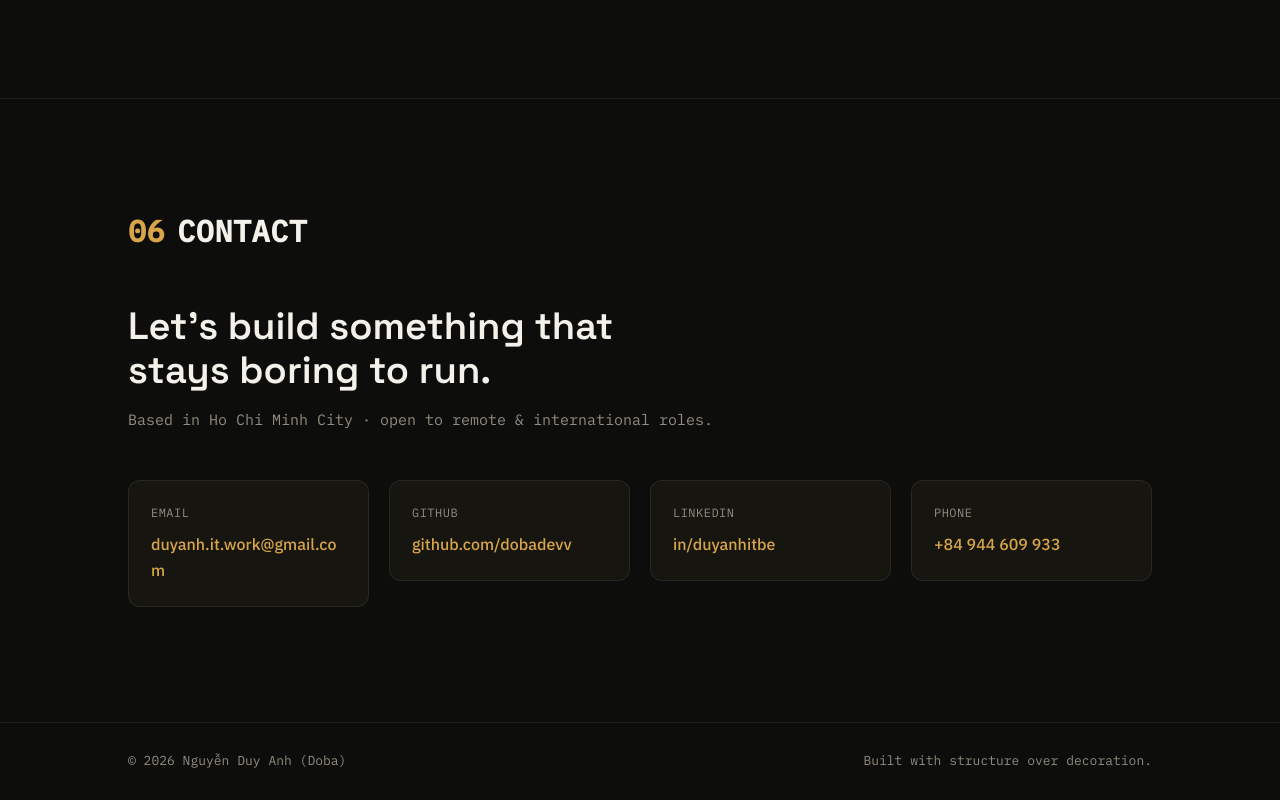
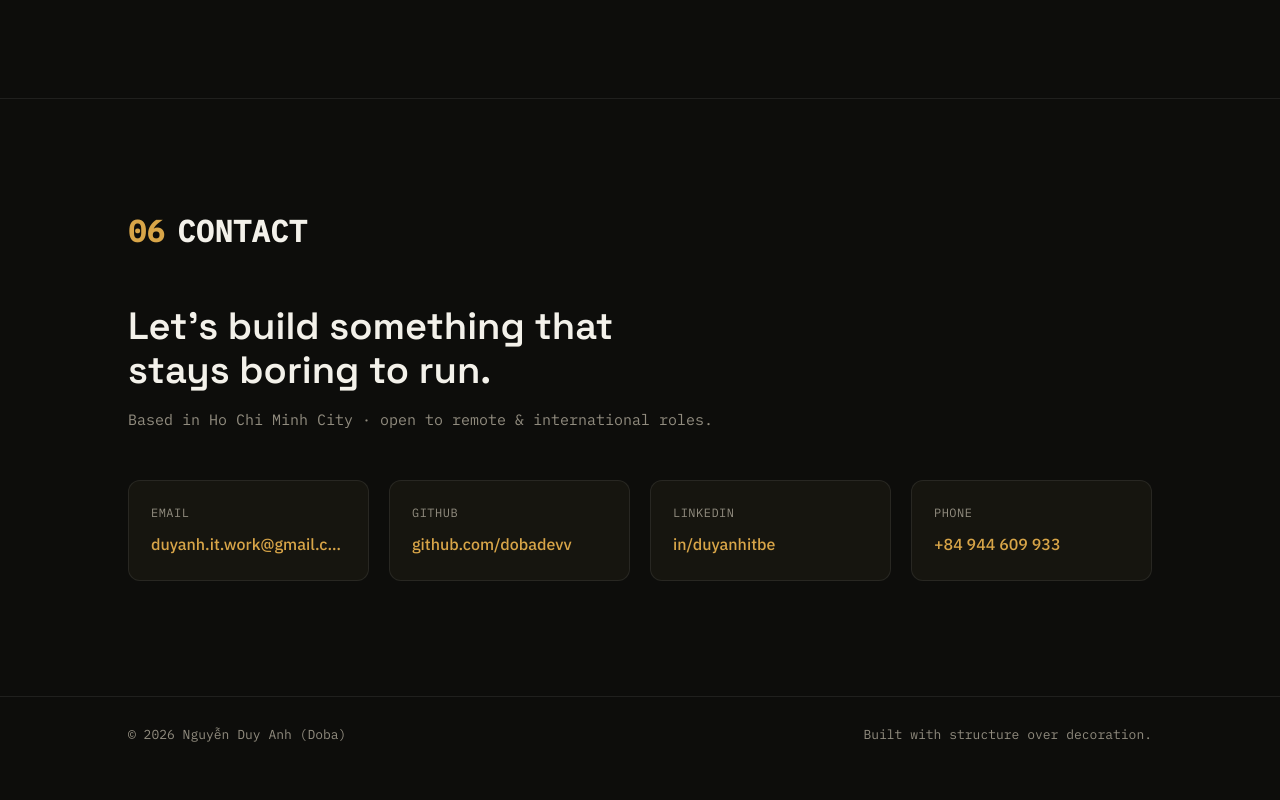
Before and after one commit to dobadevv/dobadev-portfolio, a React (Vite) app: page / in a window 1280 px wide. Shown: the part 4516-5316 px from the top of the page. After the commit the page ends 5290 px from the top, so only its background shows below. Built offline with nearby package versions, Linux system fonts and the light colour scheme.

Commit message:
fix(contact): prevent contact value wrapping

```diff
--- a/src/components/Contact/Contact.module.css
+++ b/src/components/Contact/Contact.module.css
@@ -13,7 +13,7 @@
 
 .grid {
   display: grid;
-  grid-template-columns: repeat(auto-fit, minmax(220px, 1fr));
+  grid-template-columns: repeat(auto-fit, minmax(min(220px, 100%), 1fr));
   gap: 20px;
 }
 
@@ -22,6 +22,7 @@
   border: 1px solid var(--border);
   border-radius: 12px;
   padding: 22px;
+  min-width: 0;
 }
 
 .label {
@@ -34,7 +35,11 @@
 }
 
 .value {
+  display: block;
+  max-width: 100%;
   font-size: 16px;
   font-weight: 500;
-  word-break: break-word;
+  overflow: hidden;
+  text-overflow: ellipsis;
+  white-space: nowrap;
 }
```
Also changed, not shown: 1 other file (tests, documents, lock files or other folders).
